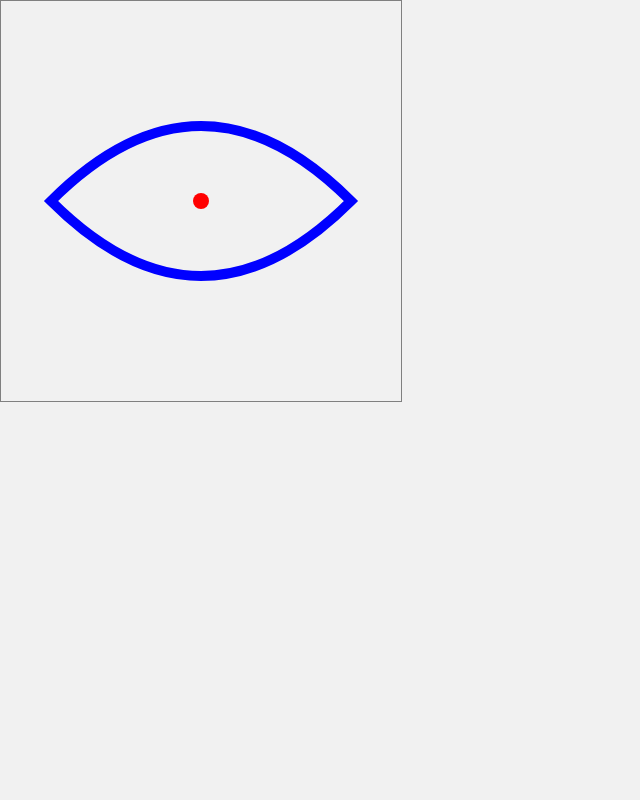
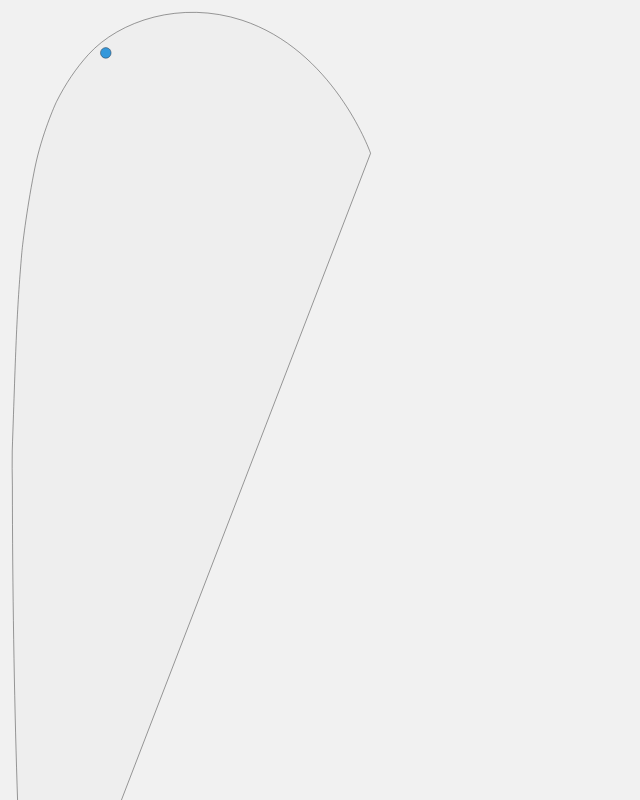
Before and after one commit to mgomezz/canvas, a React (Create React App) app: page / in a window 1280 px wide. Shown: the top 800 px of the page, without its empty margins (0-640 px from the left). Built offline with nearby package versions, Linux system fonts and the light colour scheme.

Commit message:
Add bound to svg path to drag only inside path area

```diff
--- a/src/App.tsx
+++ b/src/App.tsx
@@ -1,10 +1,17 @@
 import React from 'react';
 import BannerGota from './BannerGota';
-import DraggableOnPath from './DraggableOnPath';
+import { DraggableOnPath } from './DraggableOnPath';
 
 const App: React.FC = () => {
     // return <BannerGota />;
-    return <DraggableOnPath />;
+    return (
+        <DraggableOnPath
+            pathD="M118.25,3909.93c-2.23-28.27-5.07-60.22-8.42-95.52-37.31-393.26-62.33-1202.35-63-1977.08-.04-44.16-2.14-88.23-.63-132.06,13.94-401.52,16.43-519.05,36.29-750.07,3.15-36.67,21.99-186.41,50.06-323.42,25.3-123.49,75.86-236.84,81.12-247.34,33.74-67.31,74.14-126.89,119.96-177.57C451.12,76.91,685.05,1.11,915.24,76.44c341.47,111.75,480.02,487.29,484.76,499.87.8,2.11,1.2,3.21,1.2,3.21L118.24,3909.91"
+            initialPos={{ x: 400, y: 200 }}
+            radius={20}
+            width={400}
+        />
+    );
 };
 
 export default App;
--- a/src/DraggableOnPath.tsx
+++ b/src/DraggableOnPath.tsx
@@ -1,87 +1,111 @@
-import React, { useRef, useEffect, useState } from 'react';
+import React, { useRef, useState, useEffect } from 'react';
 
-export default function DraggableOnPath() {
-    const [pos, setPos] = useState({ x: 200, y: 200 });
-    const svgPathRef = useRef<SVGPathElement | null>(null);
-    const canvasRef = useRef<HTMLCanvasElement | null>(null);
+type Props = {
+    pathD: string; // SVG path data for the area
+    initialPos: { x: number; y: number };
+    radius: number;
+    width: number;
+};
+
+export const DraggableOnPath: React.FC<Props> = ({ pathD, initialPos, radius, width }) => {
+    const [pos, setPos] = useState(initialPos);
     const dragging = useRef(false);
+    const svgRef = useRef<SVGSVGElement>(null);
+    const svgPathRef = useRef<SVGPathElement>(null);
+    const canvasRef = useRef<HTMLCanvasElement>(null);
 
-    // Draw the path on the canvas for hit testing
+    // Helper to convert mouse event to SVG coords
+    function getSVGPointFromEvent(e: MouseEvent | React.MouseEvent) {
+        if (!svgRef.current) return null;
+        const pt = svgRef.current.createSVGPoint();
+        pt.x = (e as MouseEvent).clientX;
+        pt.y = (e as MouseEvent).clientY;
+        const ctm = svgRef.current.getScreenCTM();
+        if (!ctm) return null;
+        return pt.matrixTransform(ctm.inverse());
+    }
+
+    // Checks if a circle is fully inside the path area
+    function isCircleFullyInsidePath(
+        x: number,
+        y: number,
+        radius: number,
+        path2d: Path2D,
+        ctx: CanvasRenderingContext2D,
+    ) {
+        const steps = 12; // test 12 points around circle
+        for (let i = 0; i < steps; i++) {
+            const angle = (2 * Math.PI * i) / steps;
+            const px = x + radius * Math.cos(angle);
+            const py = y + radius * Math.sin(angle);
+            if (!ctx.isPointInPath(path2d, px, py)) {
+                return false;
+            }
+        }
+        return true;
+    }
+
+    function handleMouseDown(e: React.MouseEvent) {
+        e.preventDefault();
+        dragging.current = true;
+        window.addEventListener('mousemove', handleMouseMove);
+        window.addEventListener('mouseup', handleMouseUp);
+    }
+
+    function handleMouseMove(e: MouseEvent) {
+        if (!dragging.current) return;
+        const point = getSVGPointFromEvent(e);
+        if (!point) return;
+        const canvas = canvasRef.current;
+        if (!canvas) return;
+        const ctx = canvas.getContext('2d');
+        if (!ctx) return;
+        const path2d = new window.Path2D(pathD);
+        if (isCircleFullyInsidePath(point.x, point.y, radius, path2d, ctx)) {
+            setPos({ x: point.x, y: point.y });
+        }
+    }
+
+    function handleMouseUp() {
+        dragging.current = false;
+        window.removeEventListener('mousemove', handleMouseMove);
+        window.removeEventListener('mouseup', handleMouseUp);
+    }
+
+    // Draw the path on canvas for hit testing (not visible)
     useEffect(() => {
         const canvas = canvasRef.current;
         if (!canvas) return;
         const ctx = canvas.getContext('2d');
         if (!ctx) return;
-        const path = svgPathRef.current;
-        if (!path) return;
-        const d = path.getAttribute('d');
-        if (!d) return;
-        const path2d = new window.Path2D(d);
-
-        ctx.clearRect(0, 0, canvas.width, canvas.height);
-        ctx.strokeStyle = path.getAttribute('stroke') || 'black';
-        ctx.lineWidth = Number(path.getAttribute('stroke-width')) || 1;
-        ctx.lineCap = 'round';
-        ctx.lineJoin = 'round';
+        ctx.clearRect(0, 0, width, 0);
+        const path2d = new window.Path2D(pathD);
+        ctx.save();
+        ctx.fillStyle = '#ccc';
+        ctx.strokeStyle = '#000';
+        ctx.lineWidth = 2;
+        ctx.fill(path2d);
         ctx.stroke(path2d);
-    }, []);
-
-    function isOnStroke(x: number, y: number) {
-        const canvas = canvasRef.current;
-        if (!canvas) return false;
-        const ctx = canvas.getContext('2d');
-        if (!ctx) return false;
-        const path = svgPathRef.current;
-        if (!path) return false;
-        const d = path.getAttribute('d');
-        if (!d) return false;
-        const path2d = new window.Path2D(d);
-        ctx.lineWidth = Number(path.getAttribute('stroke-width')) || 1;
-        return ctx.isPointInStroke(path2d, x, y);
-    }
-
-    function handleMouseMove(e: { clientX: number; clientY: number }) {
-        if (!dragging.current) return;
-        if (!svgPathRef.current || !svgPathRef.current.ownerSVGElement) return;
-        const svg = svgPathRef.current.ownerSVGElement;
-        const pt = svg.createSVGPoint();
-        pt.x = e.clientX;
-        pt.y = e.clientY;
-        const ctm = svg.getScreenCTM();
-        if (!ctm) return;
-        const { x, y } = pt.matrixTransform(ctm.inverse());
-        if (isOnStroke(x, y)) {
-            setPos({ x, y });
-        }
-    }
-
-    function startDrag() {
-        dragging.current = true;
-        window.addEventListener('mousemove', handleMouseMove);
-        window.addEventListener('mouseup', stopDrag);
-    }
-
-    function stopDrag() {
-        dragging.current = false;
-        window.removeEventListener('mousemove', handleMouseMove);
-        window.removeEventListener('mouseup', stopDrag);
-    }
+        ctx.restore();
+    }, [pathD, width, 0]);
 
     return (
-        <div style={{ position: 'relative' }}>
+        <div style={{ position: 'relative', width }}>
             {/* Hidden canvas for hit testing */}
-            <canvas ref={canvasRef} width={400} height={400} style={{ display: 'none' }} />
-            <svg width={400} height={400} style={{ border: '1px solid gray' }}>
-                <path
-                    ref={svgPathRef}
-                    d="M50,200 Q200,50 350,200 Q200,350 50,200 Z"
-                    stroke="blue"
-                    strokeWidth={10}
-                    fill="none"
+            <canvas ref={canvasRef} width={width} style={{ display: 'none' }} />
+            <svg ref={svgRef} viewBox="0 0 1512.41 3927.08">
+                <path ref={svgPathRef} d={pathD} fill="#eee" stroke="#444" strokeWidth={2} />
+                <circle
+                    cx={pos.x}
+                    cy={pos.y}
+                    r={radius}
+                    fill="#3498db"
+                    stroke="#2c3e50"
+                    strokeWidth={2}
+                    onMouseDown={handleMouseDown}
+                    style={{ cursor: 'pointer' }}
                 />
-                {/* Draggable element */}
-                <circle cx={pos.x} cy={pos.y} r={8} fill="red" style={{ cursor: 'pointer' }} onMouseDown={startDrag} />
             </svg>
         </div>
     );
-}
+};
```
